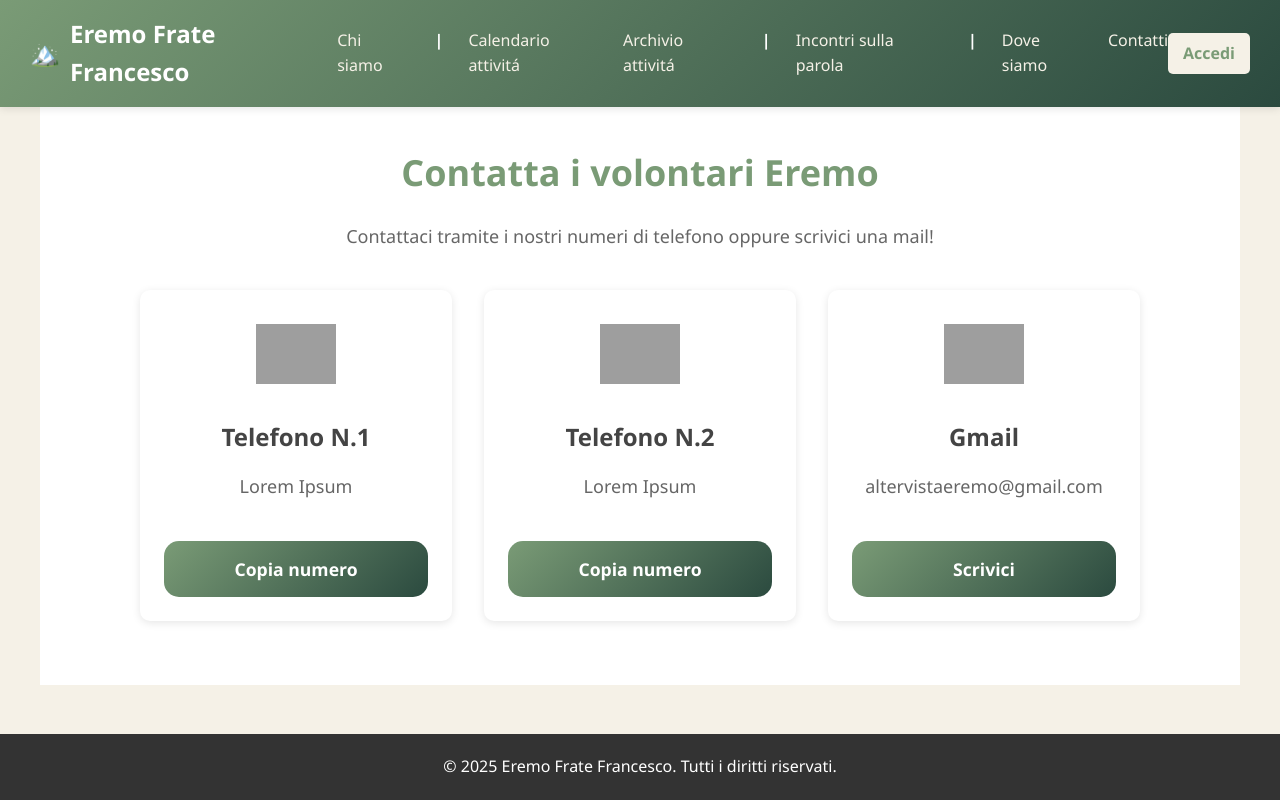
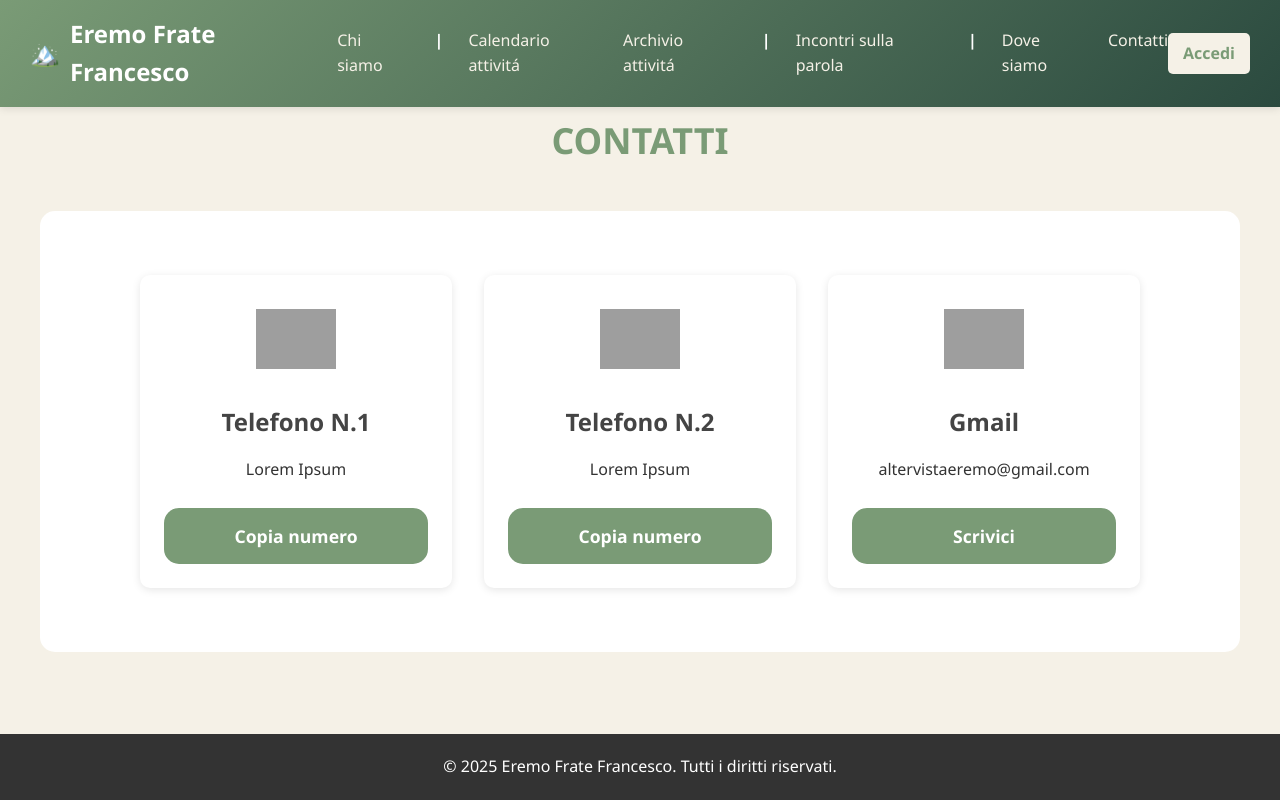
Before and after one commit to ProjetEremo/ProgettoEremo, a PHP site: page /contatti.html in a window 1280 px wide. Run offline with PHP 8.4, Linux system fonts and the light colour scheme; grey boxes are pictures that could not be loaded.

Commit message:
migliorie estetiche

```diff
--- a/eremo/src/public/chi-siamo.html
+++ b/eremo/src/public/chi-siamo.html
@@ -154,7 +154,7 @@
 
 <div class="content-container">
     <section class="about-section">
-        <img src="images/fiore_esempio.png" alt="Fiore esempio" class="about-image">
+        <img src="../images/fiore_esempio.png" alt="Fiore esempio" class="about-image">
 
         <div class="about-content">
             <h1>Chi Siamo</h1>
@@ -174,11 +174,11 @@
                 <p>Molti visitatori decidono di trascorrere periodi di ritiro all'Eremo per vivere un'esperienza di riflessione profonda, allontanandosi per qualche giorno dalla frenesia della vita quotidiana. Questi ritiri sono un'opportunità per vivere in comunità, ma anche per trovare uno spazio personale di preghiera e di introspezione.</p>
             </div>
         </div>
-        <img src="images/fiore2.png" alt="Fiore esempio 2" class="about-image-right">
+        <img src="../images/fiore2.png" alt="Fiore esempio 2" class="about-image-right">
     </section>
 
     <section class="about-section">
-        <img src="images/fiore_esempio.png" alt="Fiore esempio" class="about-image">
+        <img src="../images/fiore_esempio.png" alt="Fiore esempio" class="about-image">
         <div class="about-content">
             <h2>Accessibilità e Visite</h2>
             <p>L'Eremo è aperto tutto l'anno, ma per partecipare agli eventi o ai ritiri spirituali è necessario prenotare in anticipo. La struttura è immersa in un contesto naturale che favorisce la contemplazione, con percorsi nei boschi circostanti che rendono l'esperienza ancora più immersiva. In questi spazi, la bellezza del creato aiuta i visitatori a rimanere concentrati sul loro percorso di fede e meditazione.</p>
--- a/eremo/src/public/contatti.html
+++ b/eremo/src/public/contatti.html
@@ -4,7 +4,7 @@
     <meta charset="UTF-8">
     <meta name="viewport" content="width=device-width, initial-scale=1.0">
     <meta name="description" content="Contatta i volontari dell'Eremo Frate Francesco tramite telefono o email">
-    <link rel="icon" href="images/logo.png" type="image/x-icon">
+    <link rel="icon" href="../images/logo.png" type="image/x-icon">
     <title>Eremo Frate Francesco</title>
     <link rel="preconnect" href="https://fonts.googleapis.com">
     <link rel="preconnect" href="https://fonts.gstatic.com" crossorigin>
@@ -50,7 +50,6 @@
             transform: translateY(-100%);
         }
 
-        /* Stile navbar identico a chi-siamo.html */
         .navbar {
             background: var(--gradient);
             padding: 15px 30px;
@@ -64,6 +63,15 @@
             flex: 1;
         }
 
+        main > h1 {
+            text-align: center;
+            font-size: 36px;
+            color: var(--secondary-color);
+            margin: 2rem auto 1rem;
+            padding: 0 1.5rem;
+            max-width: 1200px;
+        }
+
         .media-section {
             padding: 4rem 1.5rem;
             text-align: center;
@@ -72,22 +80,7 @@
             margin: 0 auto;
             width: 100%;
             box-sizing: border-box;
-        }
-
-        .media-section h1 {
-            font-size: 36px;
-            color: var(--secondary-color);
-            margin-bottom: 20px;
-            text-align: center;
-        }
-
-        .media-section p {
-            font-size: 1.125rem;
-            color: var(--light-text);
-            margin-bottom: 2.5rem;
-            max-width: 800px;
-            margin-left: auto;
-            margin-right: auto;
+            border-radius: 15px;
         }
 
         .social-grid {
@@ -138,7 +131,7 @@
             font-weight: 600;
             border: none;
             border-radius: 15px;
-            background: var(--gradient);
+            background: #7a9b76;
             color: white;
             cursor: pointer;
             transition: var(--transition);
@@ -155,10 +148,6 @@
                 padding: 3rem 1rem;
             }
 
-            .media-section p {
-                font-size: 1rem;
-            }
-
             .social-grid {
                 grid-template-columns: 1fr;
             }
@@ -166,7 +155,6 @@
     </style>
 </head>
 <body>
-    <!-- Navbar identica a chi-siamo.html -->
     <div class="navbar-container" id="navbarContainer">
         <div class="navbar">
             <a href="index.html" style="text-decoration: none; color: inherit">
@@ -204,29 +192,25 @@
     </div>
 
     <main>
+        <h1>CONTATTI</h1><br>
         <section class="media-section">
-            <h1>Contatta i volontari Eremo</h1>
-            <p>
-                Contattaci tramite i nostri numeri di telefono oppure scrivici una mail!
-            </p>
-
             <div class="social-grid">
                 <div class="social-card">
-                    <img src="images/telefono.png" alt="Icona telefono" loading="lazy">
+                    <img src="../images/telefono.png" alt="Icona telefono" loading="lazy">
                     <h3>Telefono N.1</h3>
-                    <p>Lorem Ipsum</p>
+                    <p>Lorem Ipsum</p><br>
                     <button class="btn-prenota" onclick="copyPhoneNumber('1234567890', this)">Copia numero</button>
                 </div>
                 <div class="social-card">
-                    <img src="images/telefono.png" alt="Icona telefono" loading="lazy">
+                    <img src="../images/telefono.png" alt="Icona telefono" loading="lazy">
                     <h3>Telefono N.2</h3>
-                    <p>Lorem Ipsum</p>
+                    <p>Lorem Ipsum</p><br>
                     <button class="btn-prenota" onclick="copyPhoneNumber('0987654321', this)">Copia numero</button>
                 </div>
                 <div class="social-card">
-                    <img src="images/gmail.png" alt="Icona email" loading="lazy">
+                    <img src="../images/gmail.png" alt="Icona email" loading="lazy">
                     <h3>Gmail</h3>
-                    <p>altervistaeremo@gmail.com</p>
+                    <p>altervistaeremo@gmail.com</p><br>
                     <button class="btn-prenota" onclick="openEmail()">Scrivici</button>
                 </div>
             </div>
@@ -238,7 +222,6 @@
     </footer>
 
     <script>
-        // Script rimane identico
         let lastScroll = 0;
         const navbarContainer = document.getElementById('navbarContainer');
 
```
Also changed, not shown: eremo/src/public/eventiincorso.html (+12 -12 lines), eremo/src/public/eventipassati.html (+12 -12 lines), eremo/src/public/incontrisullaparola.html (+4 -4 lines), eremo/src/public/style.css (+35 -8 lines).
